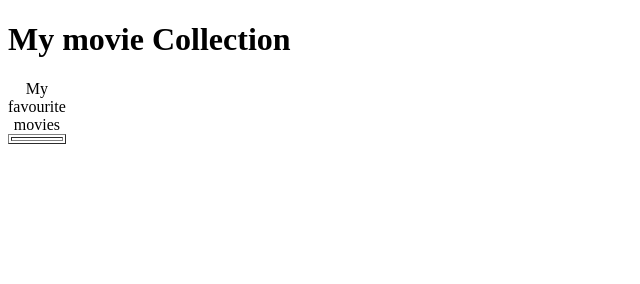
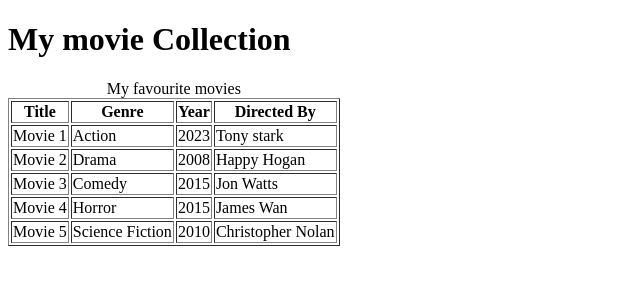
Before and after one commit to AadithyaAle/Web-Dev-Lab-Activity-, a plain HTML site: page My movie Collection.html in a window 1280 px wide. Shown: the whole page, without its empty margins (0-640 px from the left). Drawn offline with Linux system fonts and the light colour scheme.

Commit message:
My movie collection

```diff
--- a/My movie Collection.html
+++ b/My movie Collection.html
@@ -11,9 +11,42 @@
         <caption>My favourite movies</caption>
         <thread>
             <tr>
-                <th></th>
+                <th>Title</th>
+                <th>Genre</th>
+                <th>Year</th>
+                <th>Directed By</th>
             </tr>
         </thread>
+        <tbody>
+            <tr>
+                <td>Movie 1</td>
+                <td>Action</td>
+                <td>2023</td>
+                <td>Tony stark</td>
+            </tr>
+            <tr>
+                <td>Movie 2</td>
+                <td>Drama</td>
+                <td>2008</td>
+                <td>Happy Hogan</td>
+            </tr>
+            <tr>
+                <td>Movie 3</td>
+                <td>Comedy</td>
+                <td>2015</td>
+                <td>Jon Watts</td>
+            </tr>
+            <tr>
+                <td>Movie 4</td>
+                <td>Horror</td>
+                <td>2015</td>
+                <td>James Wan</td>
+            </tr>
+            <tr>
+                <td>Movie 5</td>
+                <td>Science Fiction</td>
+                <td>2010</td>
+                <td>Christopher Nolan</td>
     </table>
 
 </body>
```
Also changed, not shown: Aboutme.html (added, +35 -0 lines), form.html (added, +41 -0 lines), Weekend plans.html (line endings or trailing spaces).
